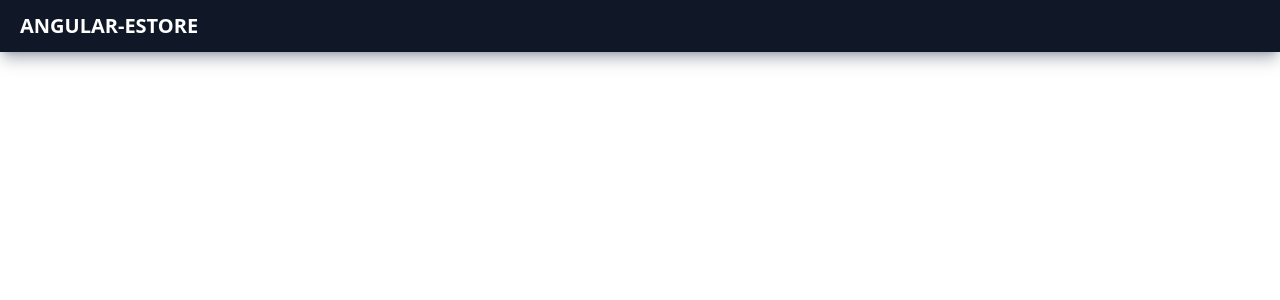
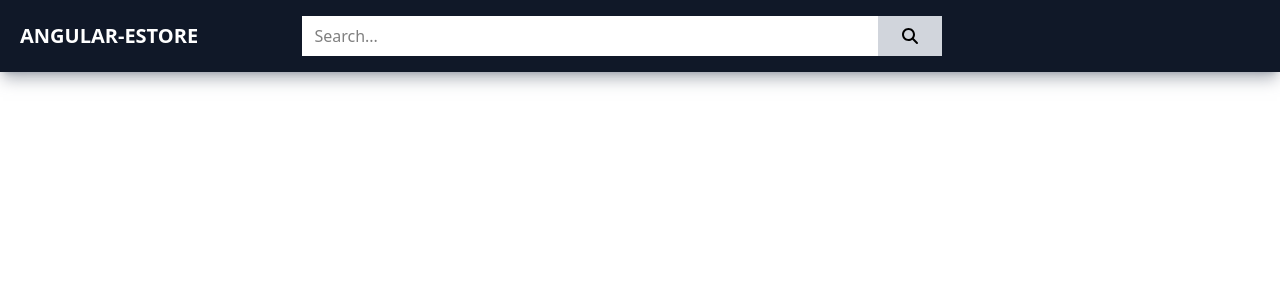
Before and after one commit to drisschammi/Angular-eStore, an Angular app: page / in a window 1280 px wide. Shown: the top 300 px of the page. Built offline with nearby package versions, Linux system fonts and the light colour scheme.

Commit message:
feat(header): add and style search bar with Font Awesome icon

```diff
--- a/package.json
+++ b/package.json
@@ -20,6 +20,8 @@
     "@angular/platform-server": "^19.2.0",
     "@angular/router": "^19.2.0",
     "@angular/ssr": "^19.2.17",
+    "@fortawesome/angular-fontawesome": "^1.0.0",
+    "@fortawesome/free-solid-svg-icons": "^7.1.0",
     "@tailwindcss/postcss": "^4.1.14",
     "express": "^4.18.2",
     "postcss": "^8.5.6",
--- a/src/app/components/header/header.component.html
+++ b/src/app/components/header/header.component.html
@@ -5,7 +5,7 @@
          bg-gray-900">        <!-- Background color: very dark gray -->
 
     <!-- Flex container to align inner items horizontally -->
-    <div class="flex">        <!-- Makes child elements align in a row -->
+    <div class="flex items-center">        <!-- Makes child elements align in a row -->
 
         <!-- Inner box for branding / title -->
         <div
@@ -20,5 +20,42 @@
             </h1>
         </div>
 
+        <!-- Search box container -->
+        <div
+          class="p-0               <!-- Padding reset to zero -->
+                 my-4              <!-- Vertical margin (top & bottom) 1rem -->
+                 w-[50%]           <!-- Custom width: 50% of parent -->
+                 h-[2.5rem]        <!-- Fixed height: 2.5 rem -->
+                 bg-white          <!-- Background color: white -->
+                 flex              <!-- Flex container for input & button -->
+                 items-center">    <!-- Vertically center children -->
+
+            <!-- Search input field -->
+                <!-- Width: 90% of parent container -->
+                    <!-- Height: 100% of parent container (2.5rem) -->
+                        <!-- Display inline-block -->
+                            <!-- Remove default border -->
+                                <!-- Remove focus outline -->
+                                    <!-- Horizontal padding left & right 0.75rem -->
+            <input
+                class="w-[90%] h-full inline-block border-none outline-none px-3"
+                placeholder="Search..."
+            />
+
+            <!-- Search button -->
+            <button
+              class="w-[10%]          <!-- Width: 10% of parent -->
+                     h-10             <!-- Fixed height: 2.5rem (10 x 0.25rem) -->
+                     border-none      <!-- Remove default border -->
+                     bg-gray-300      <!-- Light gray background -->
+                     flex             <!-- Flex container -->
+                     justify-center   <!-- Horizontally center icon -->
+                     items-center">   <!-- Vertically center icon -->
+
+                <fa-icon [icon]="faSearch"></fa-icon>
+            </button>
+
+        </div>
+
     </div>
 </div>
--- a/src/app/components/header/header.component.ts
+++ b/src/app/components/header/header.component.ts
@@ -1,11 +1,13 @@
 import { Component } from '@angular/core';
+import {FontAwesomeModule} from '@fortawesome/angular-fontawesome';
+import {faSearch} from '@fortawesome/free-solid-svg-icons';
 
 @Component({
   selector: 'app-header',
-  imports: [],
+  imports: [FontAwesomeModule],
   templateUrl: './header.component.html',
   styleUrl: './header.component.css'
 })
 export class HeaderComponent {
-
+  faSearch = faSearch;
 }
```
Also changed, not shown: 1 other file (tests, documents, lock files or other folders).
